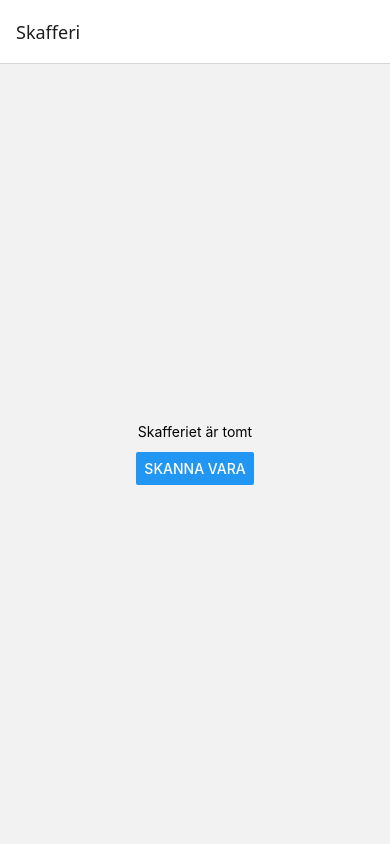
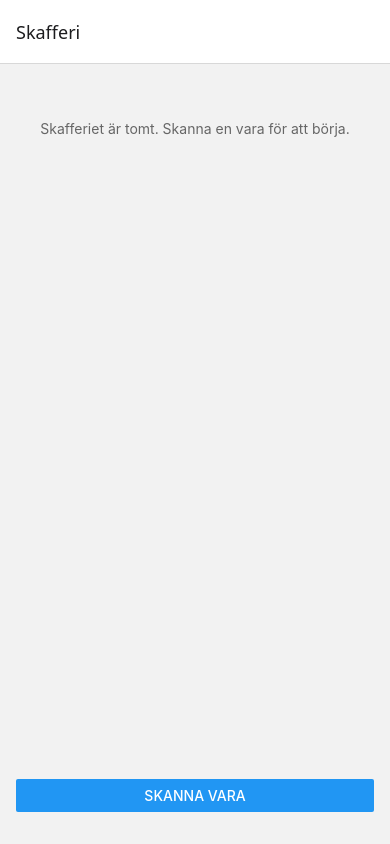
Before and after one commit to eriklans/eatnext, a React Native app: screen /Pantry in a window 390 px wide. Built offline with nearby package versions, Linux system fonts and the light colour scheme.

Commit message:
Show saved items in pantry and format code with Prettier

```diff
--- a/src/screens/AddItemScreen.js
+++ b/src/screens/AddItemScreen.js
@@ -1,6 +1,7 @@
 import { Alert, Button, Image, StyleSheet, Text, TextInput, View } from 'react-native';
 import { useState } from 'react';
 import DateTimePicker from '@react-native-community/datetimepicker';
+import { addItem } from '../services/storage';
 
 export default function AddItemScreen({ route, navigation }) {
     // Parametrar från Skanna-skärmen. ?? {} gör att skärmen fungerar även utan parametrar,
@@ -16,14 +17,23 @@ export default function AddItemScreen({ route, navigation }) {
         }
     }
 
-    function handleSave() {
+    async function handleSave() {
         if (name.trim() === '') {
             Alert.alert('Namn saknas', 'Skriv in ett namn på varan innan du sparar.');
             return;
         }
 
-        // Varan sparas i skafferiet i nästa steg
-        navigation.goBack();
+        try {
+            await addItem({
+                name: name.trim(),
+                expiryDate: expiryDate.toISOString(),
+                imageUrl: imageUrl ?? null,
+                barcode: barcode ?? null,
+            });
+            navigation.goBack();
+        } catch (error) {
+            Alert.alert('Kunde inte spara', 'Något gick fel när varan skulle sparas. Försök igen.');
+        }
     }
 
     return (
--- a/src/screens/PantryScreen.js
+++ b/src/screens/PantryScreen.js
@@ -1,19 +1,106 @@
-import { StyleSheet, Text, View, Button } from 'react-native';
+import { useCallback, useState } from "react";
+import { Button, FlatList, StyleSheet, Text, View } from "react-native";
+import { useFocusEffect } from "@react-navigation/native";
+import { loadItems } from "../services/storage";
 
 export default function PantryScreen({ navigation }) {
+  const [items, setItems] = useState([]);
+  const [errorMessage, setErrorMessage] = useState(null);
+
+  // Läser in varorna varje gång skärmen visas, så att nya varor syns direkt efter att de sparats
+  useFocusEffect(
+    useCallback(() => {
+      loadPantry();
+    }, []),
+  );
+
+  async function loadPantry() {
+    try {
+      const storedItems = await loadItems();
+      setItems(sortByExpiryDate(storedItems));
+      setErrorMessage(null);
+    } catch (error) {
+      setErrorMessage("Kunde inte läsa skafferiet. Försök starta om appen.");
+    }
+  }
+
   return (
     <View style={styles.container}>
-            <Text>Skafferiet är tomt</Text>
-            <Button title="Skanna vara" onPress={() => navigation.navigate('Scan')} />
+      {errorMessage && <Text style={styles.error}>{errorMessage}</Text>}
+
+      <FlatList
+        data={items}
+        keyExtractor={(item) => item.id}
+        renderItem={({ item }) => (
+          <View style={styles.item}>
+            <Text style={styles.itemName}>{item.name}</Text>
+            <Text style={styles.itemDate}>
+              Bäst före {formatDate(item.expiryDate)}
+            </Text>
+          </View>
+        )}
+        ListEmptyComponent={
+          <Text style={styles.empty}>
+            Skafferiet är tomt. Skanna en vara för att börja.
+          </Text>
+        }
+        contentContainerStyle={styles.list}
+      />
+
+      <View style={styles.footer}>
+        <Button
+          title="Skanna vara"
+          onPress={() => navigation.navigate("Scan")}
+        />
+      </View>
     </View>
   );
+}
+
+// Sorterar så att varan som går ut först hamnar överst
+function sortByExpiryDate(items) {
+  return [...items].sort(
+    (a, b) => new Date(a.expiryDate) - new Date(b.expiryDate),
+  );
+}
+
+function formatDate(isoDate) {
+  return new Date(isoDate).toLocaleDateString("sv-SE");
 }
 
 const styles = StyleSheet.create({
   container: {
     flex: 1,
-        alignItems: 'center',
-        justifyContent: 'center',
-        gap: 12,
+  },
+  list: {
+    padding: 16,
+    gap: 10,
+  },
+  item: {
+    backgroundColor: "#fff",
+    borderRadius: 12,
+    padding: 14,
+    gap: 4,
+  },
+  itemName: {
+    fontSize: 16,
+    fontWeight: "bold",
+  },
+  itemDate: {
+    color: "#666",
+  },
+  empty: {
+    textAlign: "center",
+    marginTop: 40,
+    color: "#666",
+  },
+  error: {
+    color: "#B42318",
+    textAlign: "center",
+    padding: 16,
+  },
+  footer: {
+    padding: 16,
+    paddingBottom: 32,
   },
 });
--- /dev/null
+++ b/src/services/storage.js
@@ -0,0 +1,28 @@
+import AsyncStorage  from '@react-native-async-storage/async-storage';
+
+// Nyckeln som skafferiet sparas under i telefonens minne
+const STORAGE_KEY = 'eatnext.pantryItems';
+
+// Läser alla sparade varor. Returnerar en tom lista om inget har sparats än.
+export async function loadItems() {
+    const json = await AsyncStorage.getItem(STORAGE_KEY);
+    return json ? JSON.parse(json) : [];
+}
+
+// Lägger till en vara och ger den ett unikt id
+export async function addItem(item) {
+    const items = await loadItems();
+    const newItem = { ...item, id: Date.now().toString() };
+    await saveItems([...items, newItem]);
+    return newItem;
+}
+
+// Tar bort varan med det angivna id:t
+export async function removeItem(id) {
+    const items = await loadItems();
+    await saveItems(items.filter((item) => item.id !== id));
+}
+
+async function saveItems(items) {
+    await AsyncStorage.setItem(STORAGE_KEY, JSON.stringify(items));
+}
```
Lines whose indentation alone changed are shown as unchanged.
